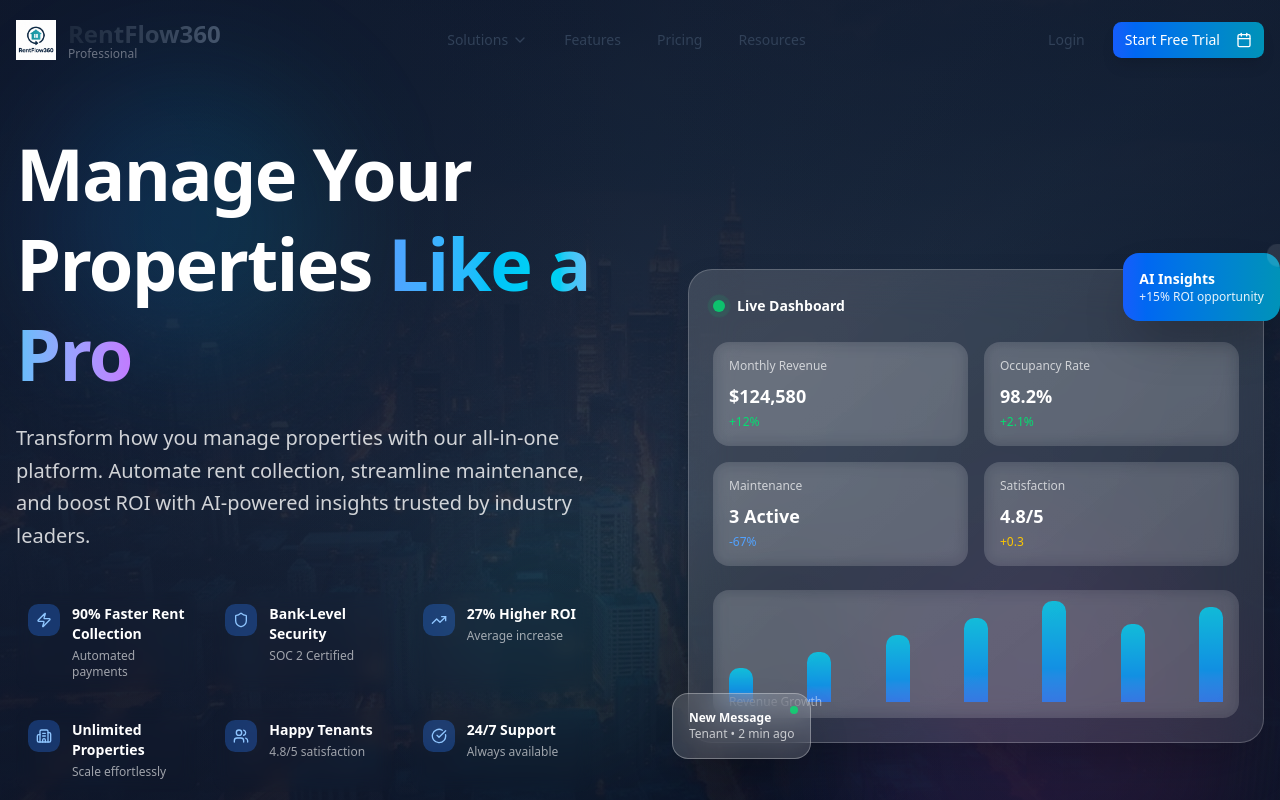
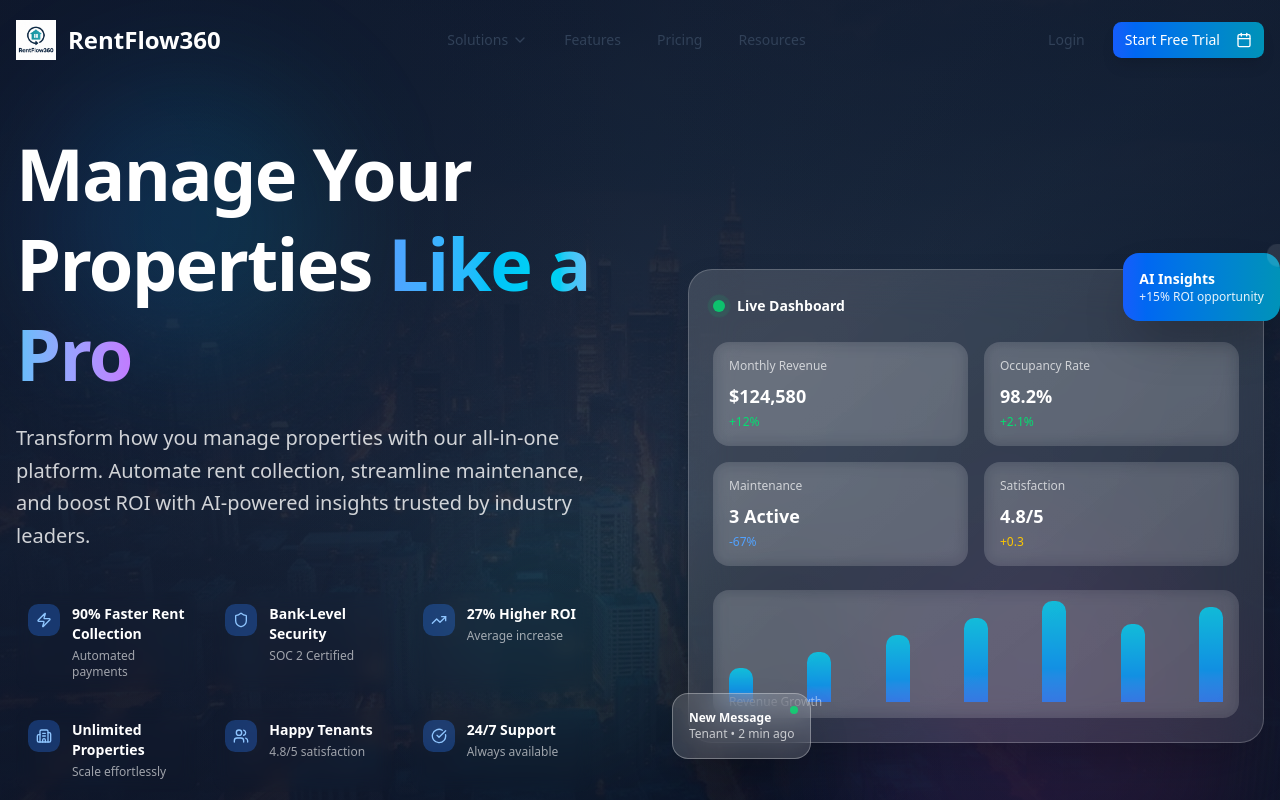
Before and after one commit to alexkemboi/kipsrealityweb, a Next.js app: page / in a window 1280 px wide. Shown: the top 800 px of the page. Built offline with nearby package versions, Linux system fonts and the light colour scheme.

Commit message:
refactor: update Navbar styles for improved responsiveness and clarity

```diff
--- a/src/app/components/Navbar.tsx
+++ b/src/app/components/Navbar.tsx
@@ -90,11 +90,8 @@ const Navbar = () => {
                             />
                         </div>
                         <div className="flex flex-col">
-                            <span className="font-poppins font-bold text-xl lg:text-2xl bg-gradient-to-r from-slate-800 to-slate-600 bg-clip-text text-transparent">
+                            <span className={`font-poppins font-bold text-xl lg:text-2xl bg-clip-text ${isScrolled ? "text-black" : "text-white"}`}>
                                 RentFlow360
-                            </span>
-                            <span className="text-xs text-gray-500 font-inter -mt-1 hidden sm:block">
-                                Professional
                             </span>
                         </div>
                     </a>
@@ -176,7 +173,7 @@ const Navbar = () => {
                     </button>
                 </div>
 
-                {/* Premium Mobile Menu */}
+                {/* Mobile Menu */}
                 {(menuAnimation === 'opening' || menuAnimation === 'open' || menuAnimation === 'closing') && (
                     <>
                         {/* Backdrop Overlay */}
```
